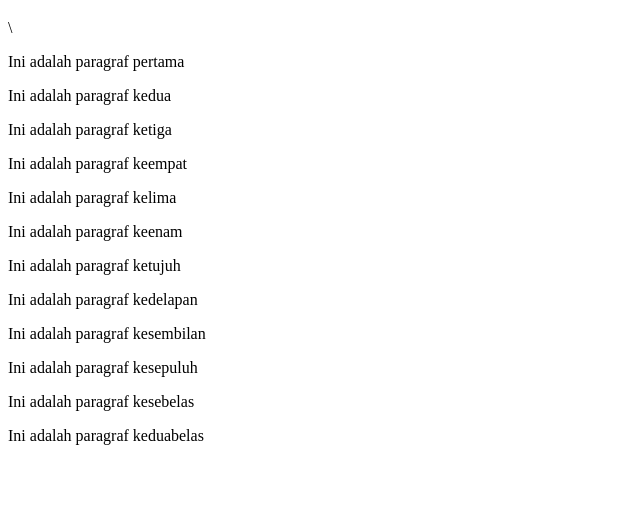
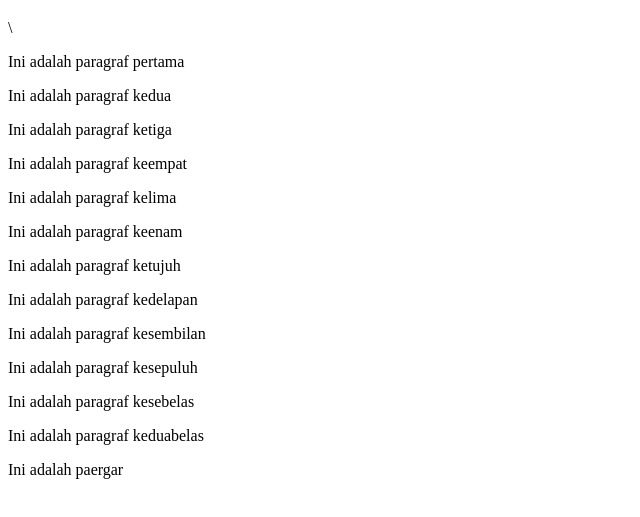
Before and after one commit to yyy768/praktek-06-github, a plain HTML site: page index.html in a window 1280 px wide. Shown: the part 87-604 px from the top of the page, without its empty margins (0-640 px from the left). Drawn offline with Linux system fonts and the light colour scheme.

Commit message:
menambahkan paragraf 7

```diff
--- a/index.html
+++ b/index.html
@@ -19,5 +19,6 @@
     <p>Ini adalah paragraf kesepuluh</p>
     <p>Ini adalah paragraf kesebelas</p>
     <p>Ini adalah paragraf keduabelas</p>
+    <p>Ini adalah paergar</p>
 </body>
 </html>
```
